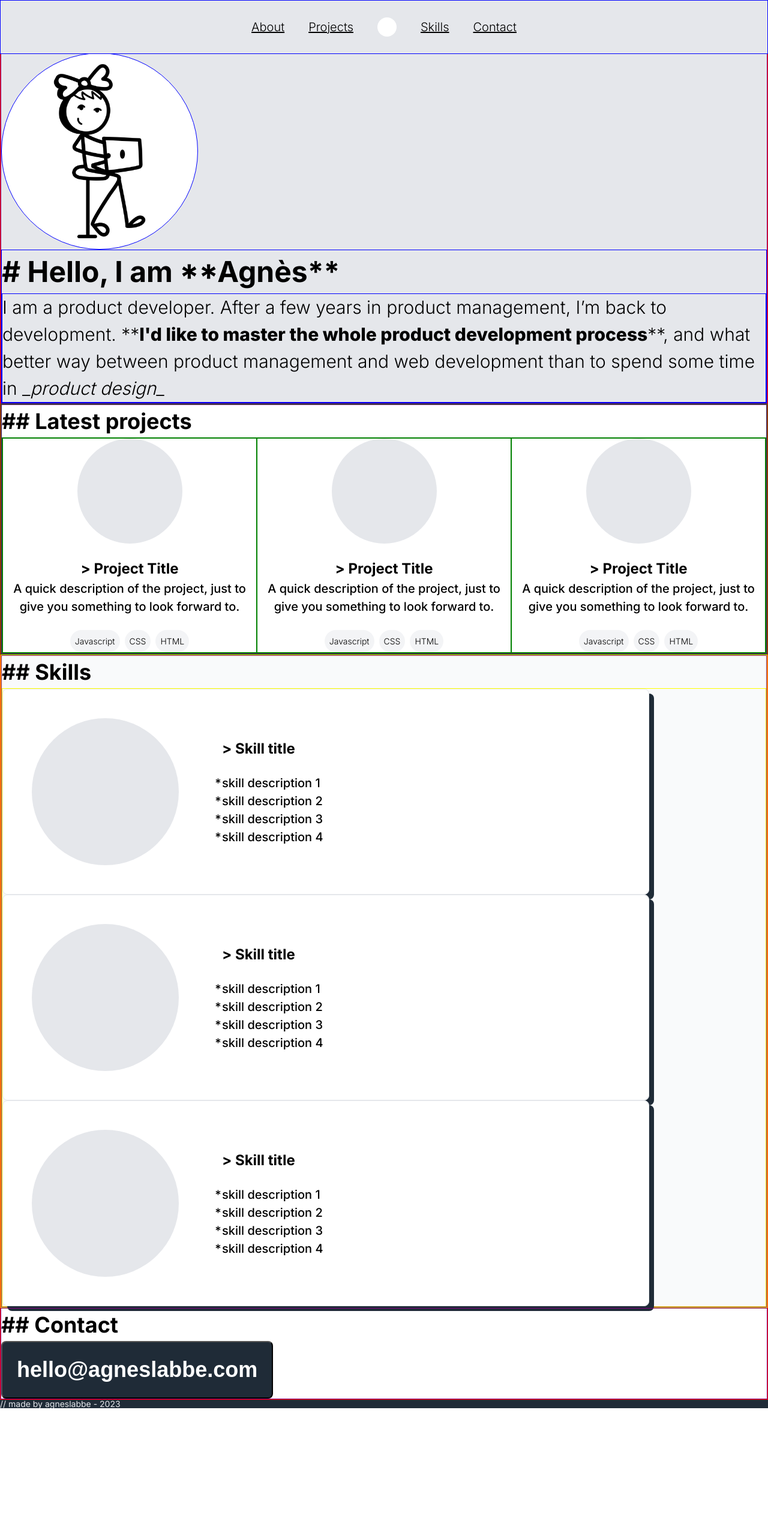
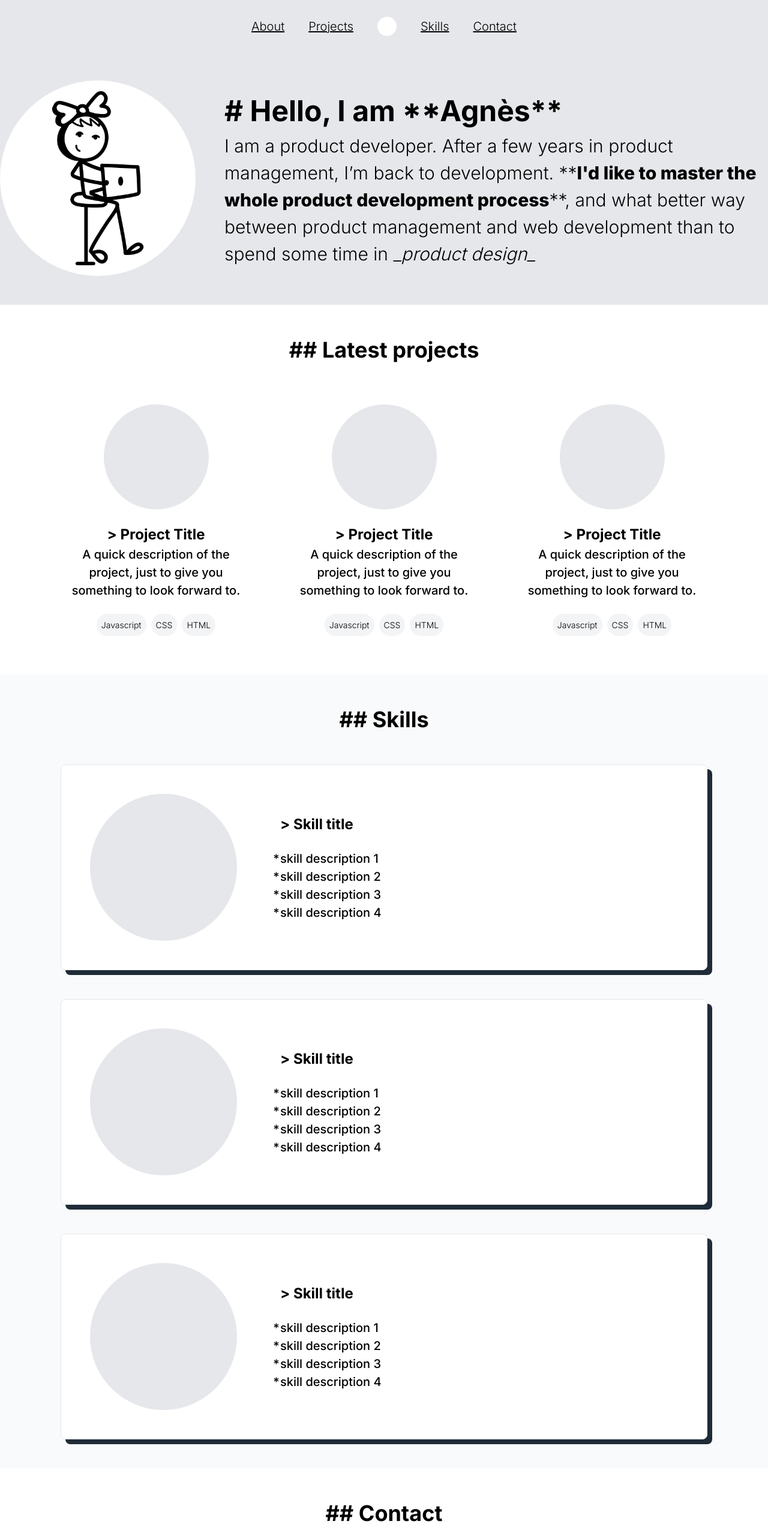
Before and after one commit to alabbe/portfolio, a plain HTML site: page index.html in a window 1280 px wide. Shown: the top 2560 px of the page at 60% size. Before the commit the page ends 2348 px from the top, so only its background shows below. Drawn offline with Linux system fonts and the light colour scheme.

Commit message:
responsive design for 1024px and more

```diff
--- a/resources/css/styles.css
+++ b/resources/css/styles.css
@@ -24,7 +24,6 @@ p .italic {
 
 main {
     margin-top: 86px;
-    border: 1px solid red;
 }
 
 h1 {
@@ -44,7 +43,14 @@ h2 {
 }
 
 .content {
-    border: 1px solid purple;
+    display: flex;
+    align-items: center;
+    justify-content: center;
+    gap: 3rem;
+    padding: 3rem 0;
+    flex-direction: column;
+    max-width: 1280px;
+    margin: auto;
 }
 
 @media only screen and (max-width: 450px)  {
@@ -89,6 +95,12 @@ h2 {
     }
 }
 
+@media only screen and (min-width: 2560px) {
+    html {
+        font-size: 20px;
+    }
+}
+
 /* HAEDER */
 
 header {
@@ -99,15 +111,8 @@ header {
     top: 0;
 }
 
-header .content {
-}
-
 .mobile {
     display: none;
-}
-
-nav {
-    border: 1px solid blue;
 }
 
 .desktop {
@@ -185,6 +190,7 @@ nav {
 }
 
 .about .content {
+    flex-direction: row;
 }
 
 .about .profile-picture {
@@ -195,20 +201,17 @@ nav {
     background-image: url("../images/laptop.png");
     background-repeat: no-repeat;
     background-size: cover;
-    border: 1px solid blue;
-}
-
-.about .aboutme {
-    border: 1px solid blue;
 }
 
 .about .aboutme p {
     font-size: 1.875rem;
     font-weight: 300;
-    border: 1px solid blue;
 }
 
 @media only screen and (max-width: 450px)  {
+    .about .content {
+        flex-direction: column;
+    }
     .about .profile-picture {
         height: 10rem;
         border-radius: 10rem;
@@ -235,23 +238,21 @@ nav {
 
 .projects {
     background-color: hsla(0, 0%, 100%, 1);
-    border: 1px solid green;
 }
 
 .projects .projects-list {
     display: flex;
-    border: 1px solid green;
+    gap: 3rem;
 }
 
 .projects .project-card {
     display: flex;
-    /* width: 15.625rem;
-    padding: 1.5rem; */
     flex-direction: column;
     justify-content: center;
     align-items: center;
     gap: 1.5rem;
-    border: 1px solid green;
+    max-width: 300px;
+    margin: 1rem;
 }
 
 .projects .project-card .project-icon {
@@ -324,18 +325,21 @@ nav {
 
 .skills {
     background-color: hsla(210, 20%, 98%, 1);
-    border: 1px solid yellow;
 }
 
 .skills .skills-list {
-    border: 1px solid yellow;
+    display: flex;
+    flex-direction: column;
+    gap: 3rem;
+    align-items: center;
+    width: 100%;
 }
 
 .skills .skill-card {
     display: flex;
     padding: 3rem;
     max-width: 980px;
-    /* width: 100%; */
+    width: 100%;
     align-items: center;
     gap: 4.5rem;
     border-radius: 0.5rem;
@@ -366,15 +370,13 @@ nav {
 
 @media only screen and (max-width: 450px)  {
     .skills .skills-list {
-        display: flex;
-        flex-direction: column;
         gap: 1.5rem;
-        width: 100%;
     }
     .skills .skill-card {
         flex-direction: column;
         gap: 1.5rem;
         padding: 1.5rem;
+        max-width: 200px;
     }
     .skills .skill-card .skill-icon {
         height: 5rem;
@@ -387,14 +389,12 @@ nav {
 
 @media only screen and (min-width: 450px) and (max-width: 1024px)  {
     .skills .skills-list {
-        display: flex;
-        flex-direction: column;
         gap: 1.5rem;
-        width: 100%;
     }
     .skills .skill-card {
         padding: 1.5rem;
         gap: 2rem;
+        max-width: 650px;
     }
     .skills .skill-card .skill-icon {
         height: 10rem;
@@ -407,10 +407,6 @@ nav {
 
 
 /* CONTACT */
-
-.contact {
-
-}
 
 .contact button {
     display: flex;
@@ -444,36 +440,33 @@ nav {
 /* FOOTER */
 
 footer {
-    /* width: 100%;
+    height: 120px;
+    align-items: center;
     display: flex;
-    padding: 3rem 0rem 3rem 1.5rem;
-    align-items: flex-start; */
     background-color: hsla(212, 28%, 17%, 1);
 }
 
 footer .copyright {
     font-size: 0.875rem;
     font-weight: 400;
+    margin-left: 3rem;
     color: hsla(220, 13%, 91%, 1);
 }
 
 @media only screen and (max-width: 450px)  {
     footer {
+        height: 40px;
         justify-content: center;
         align-items: center;
-        padding: 2rem 0;
+        padding: 0.5rem 0;
     }
     footer .copyright {
         font-size: 0.75rem;
+        margin-left: 0;
     }
 }
 
 @media only screen and (min-width: 450px) and (max-width: 1024px)  {
-    footer {
-        height: 120px;
-        align-items: center;
-        display: flex;
-    }
     footer .copyright {
         margin-left: 1.5rem;
     }
```
